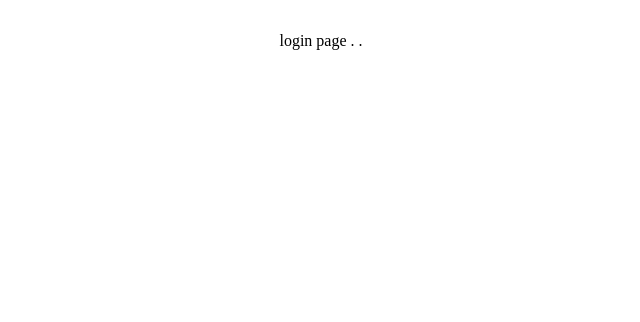
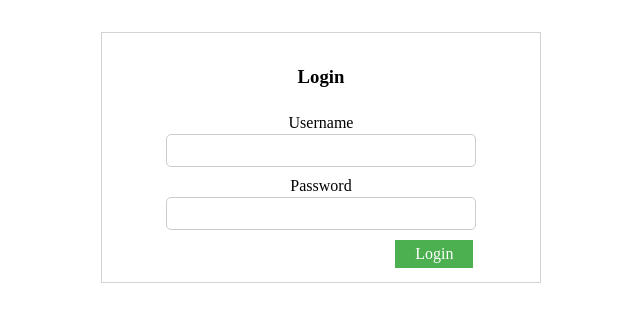
Before and after one commit to ismlslckk/todo-list-app, a React (Vite) app: page /auth/login in a window 1280 px wide. Shown: the top 322 px of the page, without its empty margins (319-959 px from the left). Built offline with nearby package versions, Linux system fonts and the light colour scheme.

Commit message:
login page written

```diff
--- /dev/null
+++ b/src/components/atoms/Button/index.tsx
@@ -0,0 +1,19 @@
+import classNames from 'classnames';
+
+const Button = ({ ...props }) => {
+  const className = classNames({
+    [`${props.className}`]: props.className,
+  });
+
+  return (
+  // eslint-disable-next-line react/button-has-type
+    <button
+      {...props}
+      className={className}
+    >
+      {props.children}
+    </button>
+  );
+};
+
+export default Button;
--- a/src/components/molecules/TodoItem/index.tsx
+++ b/src/components/molecules/TodoItem/index.tsx
@@ -6,6 +6,7 @@ import { remove, toggleCompleted } from '@/features/todo/todoSlice';
 import { useAppDispatch } from '@/store';
 import { Todo } from '@/types';
 import { useHover } from '@/hooks';
+import Button from '@/components/atoms/Button';
 
 const TodoItem = (props:any) => {
   const [completed, setCompleted] = useState(false);
@@ -50,7 +51,7 @@ const TodoItem = (props:any) => {
       </div>
       <div className={styles.todoItemRemove}>
         {((isHovering)
-    && (<button className={styles.removeButton} type="button" onClick={() => handleRemoveItemClick()}>X</button>))}
+    && (<Button className={styles.removeButton} type="button" onClick={() => handleRemoveItemClick()}>X</Button>))}
 
       </div>
 
--- a/src/pages/Login/index.tsx
+++ b/src/pages/Login/index.tsx
@@ -1,29 +1,61 @@
+import { useEffect, useState } from 'react';
+import { useNavigate } from 'react-router-dom';
 import { InnerWrapper, Wrapper } from '@/components/atoms';
+import styles from './login.module.scss';
+import Button from '@/components/atoms/Button';
 
-const Form = () =>
-/*   const [form, setForm] = useState({
+const Form = () => {
+  const navigate = useNavigate();
+
+  const [loginForm, setLoginForm] = useState({
     username: '',
     password: '',
   });
 
   const handleChange = (e:any) => {
-    const value = e.target.type === 'checkbox' ? e.target.checked : e.target.value;
-    setForm((state) => ({
+    setLoginForm((state) => ({
       ...state,
-      [e.target.name]: value,
+      [e.target.name]: e.target.value,
     }));
+  };
+
+  const redirectHomePage = () => {
+    const token = localStorage.getItem('token');
+    if (token) { navigate('/'); }
   };
 
   const handleSubmit = (e:any) => {
     e.preventDefault();
-  }; */
+    localStorage.setItem('token', 'default_login_token');
+    redirectHomePage();
+  };
 
-  // eslint-disable-next-line implicit-arrow-linebreak
-  (
+  useEffect(() => {
+    redirectHomePage();
+  }, []);
+
+  return (
     <Wrapper>
       <InnerWrapper>
-        login page . .
+        <form className={styles.loginForm} onSubmit={handleSubmit}>
+          <div className={styles.inputContainer}>
+            <h3>Login</h3>
+          </div>
+          <div className={styles.inputContainer}>
+            <label>Username </label>
+            <input value={loginForm.username} onChange={handleChange} className={styles.loginInput} type="text" name="username" />
+          </div>
+          <div className={styles.inputContainer}>
+            <label>Password </label>
+            <input value={loginForm.password} onChange={handleChange} className={styles.loginInput} type="password" name="password" />
+          </div>
+          <div className={styles.buttonContainer}>
+            <Button className={styles.loginButton} type="submit">Login</Button>
+          </div>
+        </form>
       </InnerWrapper>
     </Wrapper>
   );
+};
+
 export default Form;
--- /dev/null
+++ b/src/pages/Login/login.module.scss
@@ -0,0 +1,38 @@
+.loginInput{
+    width: 100%;
+    padding: 6px 20px;
+    margin: 2px 0;
+    display: inline-block;
+    border: 1px solid #ccc;
+    box-sizing: border-box;
+    border-radius: 5px;
+}
+
+.inputContainer{
+    padding: 4px;
+}
+
+.loginForm{
+    border: solid 1px lightgray;
+    padding: 10px 60px;
+}
+
+.buttonContainer{
+    display: flex;
+    justify-content: end;
+    padding-right: 5px;
+}
+
+
+.loginButton {
+    background-color: #4CAF50; /* Green */
+    border: none;
+    color: var(--white);
+    padding: 5px 20px;
+    text-align: center;
+    text-decoration: none;
+    display: inline-block;
+    font-size: 16px;
+    margin: 4px 2px;
+    cursor: pointer;
+  }
--- a/src/pages/TodoList/index.tsx
+++ b/src/pages/TodoList/index.tsx
@@ -1,6 +1,7 @@
 import { useEffect, useState } from 'react';
 import classNames from 'classnames';
 import { TodoItem } from '@/components';
+import Button from '@/components/atoms/Button';
 import { InnerWrapper, Wrapper } from '@/components/atoms';
 import { useAppDispatch, useAppSelector } from '@/store';
 import {
@@ -75,10 +76,10 @@ const TodoList = () => {
         </div>
         <div className={styles.footer}>
           <span className={styles.leftItemCount}>{`${leftItemCount} items left`}</span>
-          <button className={classNames(styles.clickable, { [`${styles.selectedItem}`]: selectedTodoType === TodoType.ALL })} onClick={() => listAllRecors()} type="button">All</button>
-          <button className={classNames(styles.clickable, { [`${styles.selectedItem}`]: selectedTodoType === TodoType.ACTIVE })} onClick={() => listActiveRecors()} type="button">Active</button>
-          <button className={classNames(styles.clickable, { [`${styles.selectedItem}`]: selectedTodoType === TodoType.COMPLETED })} onClick={() => listCompletedRecors()} type="button">Completed</button>
-          <button onClick={() => clearCompletedHandle()} type="button" className={styles.clickable}>Clear Completed</button>
+          <Button className={classNames(styles.clickable, { [`${styles.selectedItem}`]: selectedTodoType === TodoType.ALL })} onClick={() => listAllRecors()} type="button">All</Button>
+          <Button className={classNames(styles.clickable, { [`${styles.selectedItem}`]: selectedTodoType === TodoType.ACTIVE })} onClick={() => listActiveRecors()} type="Button">Active</Button>
+          <Button className={classNames(styles.clickable, { [`${styles.selectedItem}`]: selectedTodoType === TodoType.COMPLETED })} onClick={() => listCompletedRecors()} type="Button">Completed</Button>
+          <Button onClick={() => clearCompletedHandle()} type="button" className={styles.clickable}>Clear Completed</Button>
         </div>
       </InnerWrapper>
     </Wrapper>
```
Also changed, not shown: 1 other file (tests, documents, lock files or other folders).
